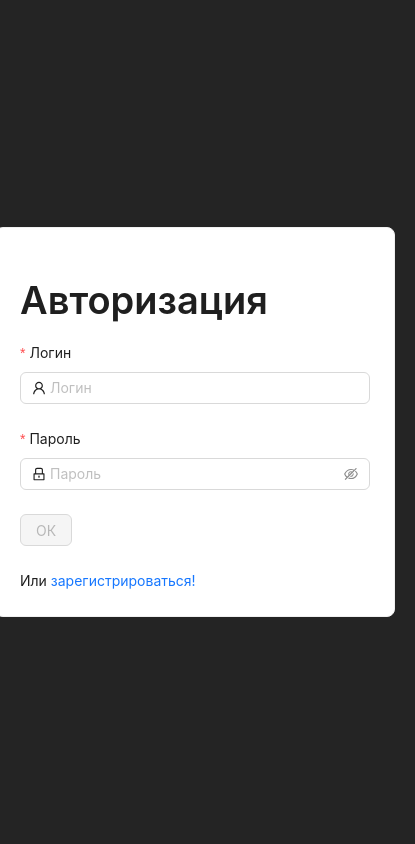
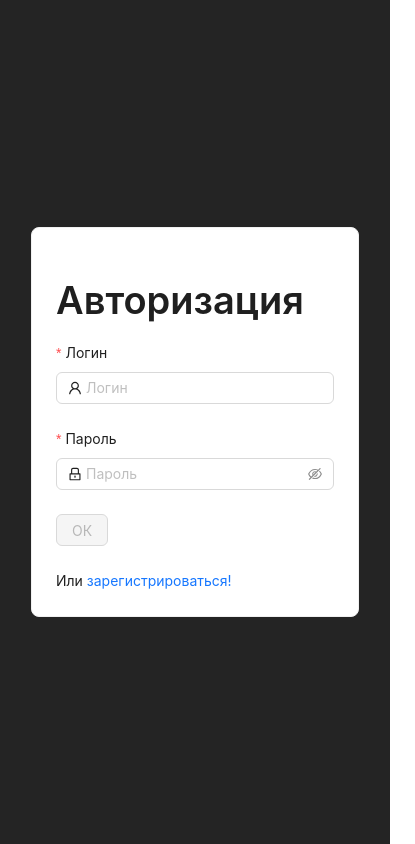
Before and after one commit to failer64/urls, a React (Vite) app: page /#/login in a window 390 px wide. Shown: the whole page, 415 px wide, since content can reach past the window. Built offline with nearby package versions, Linux system fonts and the light colour scheme.

Commit message:
add styles

```diff
--- a/package.json
+++ b/package.json
@@ -24,6 +24,7 @@
     "eslint": "^8.55.0",
     "eslint-plugin-react-hooks": "^4.6.0",
     "eslint-plugin-react-refresh": "^0.4.5",
+    "sass": "^1.70.0",
     "typescript": "^5.2.2",
     "vite": "^5.0.8"
   }
--- a/src/App.tsx
+++ b/src/App.tsx
@@ -13,12 +13,7 @@ function App() {
   const [isAuth, setIsAuth] = useState(false);
 
   return (
-    <Layout
-      style={{
-        background: "transparent",
-        padding: "20px",
-      }}
-    >
+    <Layout className="container">
       <Suspense fallback={<Preloader />}>
         <Routes>
           <Route path="/register" element={<Register />} />
--- a/src/components/ContentPage/index.tsx
+++ b/src/components/ContentPage/index.tsx
@@ -136,17 +136,17 @@ export const Content = () => {
   };
 
   return (
-    <Card style={{ width: "700px" }}>
+    <Card className="content" bordered={false}>
       <Title style={{ textAlign: "center" }}>Таблица</Title>
       <Table
-        bordered
+        bordered={false}
         rowKey={(row) => row.id}
         columns={columns}
         dataSource={data}
         loading={loading}
         onChange={handleTableChange}
         pagination={pagination}
-        style={{ marginBottom: "10px" }}
+        className="table"
       />
       <Select
         mode="multiple"
--- a/src/components/LoginPage/index.tsx
+++ b/src/components/LoginPage/index.tsx
@@ -39,7 +39,7 @@ const LoginPage: FC<Props> = ({ isAuth, setIsAuth }) => {
   if (isAuth) return <Navigate to={`/`} />;
 
   return (
-    <Card style={{ width: "400px" }}>
+    <Card className="card">
       <Title>Авторизация</Title>
       <UniversalForm onSubmit={onSubmit} error={error} setError={setError} />
       Или <Link to={"/register"}>зарегистрироваться!</Link>
--- a/src/components/RegisterPage/index.tsx
+++ b/src/components/RegisterPage/index.tsx
@@ -31,7 +31,7 @@ const RegisterPage = () => {
   };
 
   return (
-    <Card style={{ width: "400px" }}>
+    <Card className="card">
       <Title>Регистрация</Title>
       <UniversalForm onSubmit={onSubmit} error={error} setError={setError} />
       Или <Link to={"/login"}>войти!</Link>
--- a/src/index.css
+++ /dev/null
@@ -1,18 +0,0 @@
-:root {
-	font-family: Inter, system-ui, Avenir, Helvetica, Arial, sans-serif;
-	line-height: 1.5;
-	font-weight: 400;
-	color: rgba(255, 255, 255, 0.87);
-	background-color: #242424;
-}
-
-
-body {
-	margin: 0;
-	display: flex;
-	flex-direction: column;
-	justify-content: center;
-	align-items: center;
-	min-width: 320px;
-	min-height: 100vh;
-}
--- /dev/null
+++ b/src/index.scss
@@ -0,0 +1,54 @@
+html,
+body {
+	height: 100%;
+}
+body {
+	margin: 0;
+	padding: 0;
+	min-width: 320px;
+}
+
+#root {
+	min-height: 100%;
+	display: flex;
+	overflow: hidden;
+}
+.container {
+	display: flex;
+	align-items: center;
+	justify-content: center;
+	background-color: #242424;
+	@media (min-width: 767px) {
+		padding: 15px;
+	}
+	@media (max-width: 767px) {
+		padding: 5px;
+	}
+}
+.card {
+	@media (min-width: 767px) {
+		width: 400px;
+	}
+}
+.content {
+	width: 100%;
+	max-width: 1200px;
+	.ant-card-body {
+		@media (max-width: 767px) {
+			padding: 2px;
+		}
+	}
+}
+.table {
+	margin-bottom: 10px;
+	@media (max-width: 767px) {
+		th {
+			padding: 10px 5px !important;
+			text-align: center;
+		}
+		td {
+			padding: 10px 5px !important;
+			text-align: center;
+		}
+	}
+}
--- a/src/main.tsx
+++ b/src/main.tsx
@@ -1,6 +1,6 @@
 import ReactDOM from "react-dom/client";
 import App from "./App.tsx";
-import "./index.css";
+import "./index.scss";
 import { HashRouter } from "react-router-dom";
 
 ReactDOM.createRoot(document.getElementById("root")!).render(
```
Also changed, not shown: 1 other file (tests, documents, lock files or other folders).
